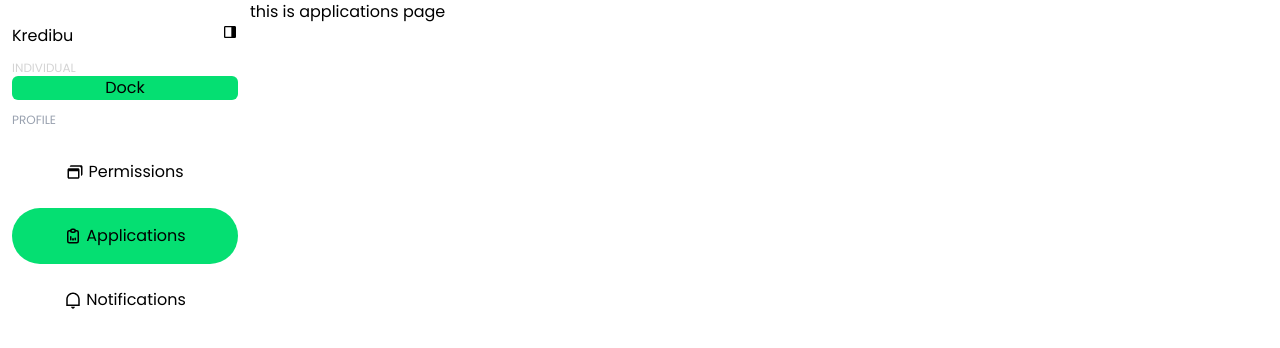
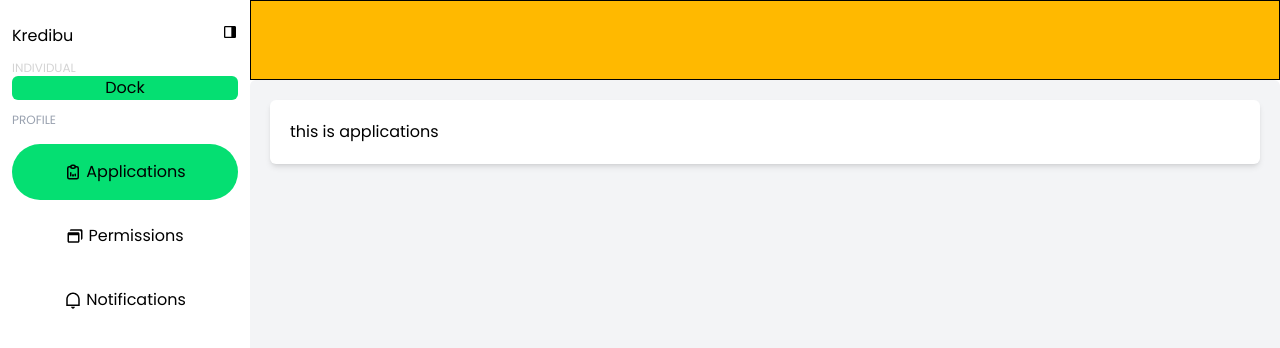
Before and after one commit to afobaje/kredibu, a Next.js app: page /dashboard/applications in a window 1280 px wide. Shown: the top 348 px of the page. Built offline with nearby package versions, Linux system fonts and the light colour scheme.

Commit message:
created cards

```diff
--- a/src/app/(HomeLinks)/dashboard/applications/page.tsx
+++ b/src/app/(HomeLinks)/dashboard/applications/page.tsx
@@ -1,10 +1,14 @@
+import { Card, ResponsiveCard } from '@/components/DesignComponents/ResponsiveCard'
 import IndividualDashboardLayout from '@/components/IndividualDashboardLayout/IndividualDashboardLayout'
-import React from 'react'
 
 export default function page() {
     return (
         <IndividualDashboardLayout>
-            <section>this is applications page</section>
+           <ResponsiveCard>
+            <Card>
+                <h1>this is applications</h1>
+            </Card>
+           </ResponsiveCard>
         </IndividualDashboardLayout>
     )
 }
--- a/src/app/(HomeLinks)/dashboard/permissions/page.tsx
+++ b/src/app/(HomeLinks)/dashboard/permissions/page.tsx
@@ -1,4 +1,3 @@
-
 import IndividualDashboardLayout from '@/components/IndividualDashboardLayout/IndividualDashboardLayout'
 
 
--- a/src/components/Dashboard/DashboardLayout.tsx
+++ b/src/components/Dashboard/DashboardLayout.tsx
@@ -1,24 +1,14 @@
 import { DashboardLayoutType } from '@/Types/Type'
-
-
 
 export default function DashboardLayout({ sidebar, children }: DashboardLayoutType) {
   return (
-
     <section className="flex h-screen w-full ">
       <div className='flex w-full'>
         {sidebar}
-        <div className='flex-1 overflow-y-auto min-h-screen'>{children}</div>
+        <div className='flex-1 overflow-y-auto grid min-h-screen'>
+
+          {children}</div>
       </div>
     </section>
-    // <main>
-    //   <header className='bg-green-600 h-[10vh]'></header>
-    //   <section className="h-[90vh] bg-red-400">
-    //     <div>
-    //       {sidebar}
-    //       <div className="flex-1">{children}</div>
-    //     </div>
-    //   </section>
-    // </main>
   )
 }
--- a/src/components/Dashboard/IndividualDashboard/IndividualDashboard.tsx
+++ b/src/components/Dashboard/IndividualDashboard/IndividualDashboard.tsx
@@ -1,12 +1,17 @@
 'use client'
+import ResponsiveCard from "@/components/DesignComponents/ResponsiveCard";
 import IndividualDashboardLayout from "@/components/IndividualDashboardLayout/IndividualDashboardLayout";
 
 export default function IndividualDashboard() {
 
   return (
-
     <IndividualDashboardLayout>
-      <section className="bg-blue-400 flex flex-col">this is individual dashboard</section>
+      <ResponsiveCard>
+      <section className=" flex flex-col">
+        <p>this is individual dashboard</p>
+        {/* this is individual dashboard */}
+        </section>
+      </ResponsiveCard>
     </IndividualDashboardLayout>
   )
 }
--- /dev/null
+++ b/src/components/DesignComponents/Headers/DashboardHeaders.tsx
@@ -0,0 +1,7 @@
+import React from 'react'
+
+export default function DashboardHeader() {
+  return (
+   <header className="h-[10vh] border bg-amber-400"></header>
+  )
+}
--- /dev/null
+++ b/src/components/DesignComponents/ResponsiveCard.tsx
@@ -0,0 +1,24 @@
+import clsx from "clsx";
+import Spinner from "./Spinner";
+import { ReactNode } from "react";
+
+export function Card({children}:{children:ReactNode}) {
+  return (
+    <div className=" p-5 rounded-md shadow-md bg-white">
+      {children}
+    </div>
+  )
+}
+
+export function ResponsiveCard({ children, isLoading }: { children: ReactNode, isLoading?: boolean }) {
+  return (
+    <div className='bg-gray-100 p-5 rounded-md h-full'>
+      <div className={clsx(isLoading && 'opacity-30')}>
+        {children}
+      </div>
+      {isLoading && <div className='grid place-items-center'>
+        <Spinner />
+      </div>}
+    </div>
+  )
+}
--- a/src/components/DesignComponents/Sidebar/Menu.tsx
+++ b/src/components/DesignComponents/Sidebar/Menu.tsx
@@ -34,7 +34,7 @@ export function MenuItem({ icon, label, href, onClick }: MenuItemType) {
         }
     }
 
-    function getActive() {
+    function getActive():boolean {
         return pathName === href;
     }
     const isActive = getActive()
--- /dev/null
+++ b/src/components/DesignComponents/Spinner.tsx
@@ -0,0 +1,67 @@
+'use client';
+import React from "react";
+
+export default function Spinner({ size = 20, color = "black" }: { size?: number; color?: string }) {
+  const lines = Array(8).fill(null);
+  const eachLineAngle = 360 / lines.length;
+
+  return (
+    <div
+      className="spinner"
+      style={{
+        "--size": `${size}px`,
+        "--color": color,
+      } as React.CSSProperties}
+    >
+      {lines.map((_, i) => {
+        return (
+          <div
+            key={i}
+            style={{
+              transform: `rotate(${i * eachLineAngle}deg)`,
+              animationDelay: `${
+                ((i - lines.length - 1) * 0.8) / lines.length
+              }s`,
+            }}
+          />
+        );
+      })}
+
+      <style jsx>{`
+        .spinner {
+          width: var(--size);
+          height: var(--size);
+          display: inline-block;
+          position: relative;
+        }
+        .spinner div {
+          transform-origin: center;
+          position: absolute;
+          width: var(--size);
+          height: var(--size);
+          /* border: 1px solid red; */
+          animation: spinner 0.8s ease infinite;
+        }
+        .spinner div::after {
+          content: " ";
+          display: block;
+          position: absolute;
+          left: 50%;
+          height: 34%;
+          width: 2.4px;
+          border-radius: 2px;
+          background: var(--color);
+          transform: translateX(-50%);
+        }
+        @keyframes spinner {
+          0% {
+            opacity: 1;
+          }
+          100% {
+            opacity: 0;
+          }
+        }
+      `}</style>
+    </div>
+  );
+}
--- a/src/components/IndividualDashboardLayout/IndividualDashboardLayout.tsx
+++ b/src/components/IndividualDashboardLayout/IndividualDashboardLayout.tsx
@@ -1,22 +1,22 @@
 'use client'
 import Sidebar from "@/components/DesignComponents/Sidebar/Sidebar";
-// import DashboardLayout from "../DashboardLayout";
 import Menu, { MenuItem } from "@/components/DesignComponents/Sidebar/Menu";
 import { ReactElement } from "react";
 import { BiWindows } from "react-icons/bi";
 import { RiNotificationLine } from "react-icons/ri";
 import { TbClipboardData } from "react-icons/tb";
 import DashboardLayout from "../Dashboard/DashboardLayout";
+import DashboardHeader from "../DesignComponents/Headers/DashboardHeaders";
 
 
 
 const profileItems = [
-  { id: 'one', href: '/dashboard/permissions', label: 'Permissions', icon: <BiWindows /> },
-  { id: 'two', href: '/dashboard/applications', label: 'Applications', icon: <TbClipboardData /> },
+  { id: 'one', href: '/dashboard/applications', label: 'Applications', icon: <TbClipboardData /> },
+  { id: 'two', href: '/dashboard/permissions', label: 'Permissions', icon: <BiWindows /> },
   { id: 'three', href: '/dashboard/notifications', label: 'Notifications', icon: <RiNotificationLine /> }
 ]
 
-export const sidebar = <Sidebar >
+const sidebar = <Sidebar >
   <Menu
     title="Profile"
     item={profileItems.map((val) => <MenuItem key={val.id} {...val} />)}
@@ -24,11 +24,14 @@ export const sidebar = <Sidebar >
 </Sidebar>
 
 
-export default function IndividualDashboardLayout({children}:{children:ReactElement}) {
+export default function IndividualDashboardLayout({ children }: { children: ReactElement }) {
 
   return (
     <DashboardLayout sidebar={sidebar}>
-      {children}
+      <div className="">
+        <DashboardHeader />
+        {children}
+      </div>
     </DashboardLayout>
   )
 }
```
